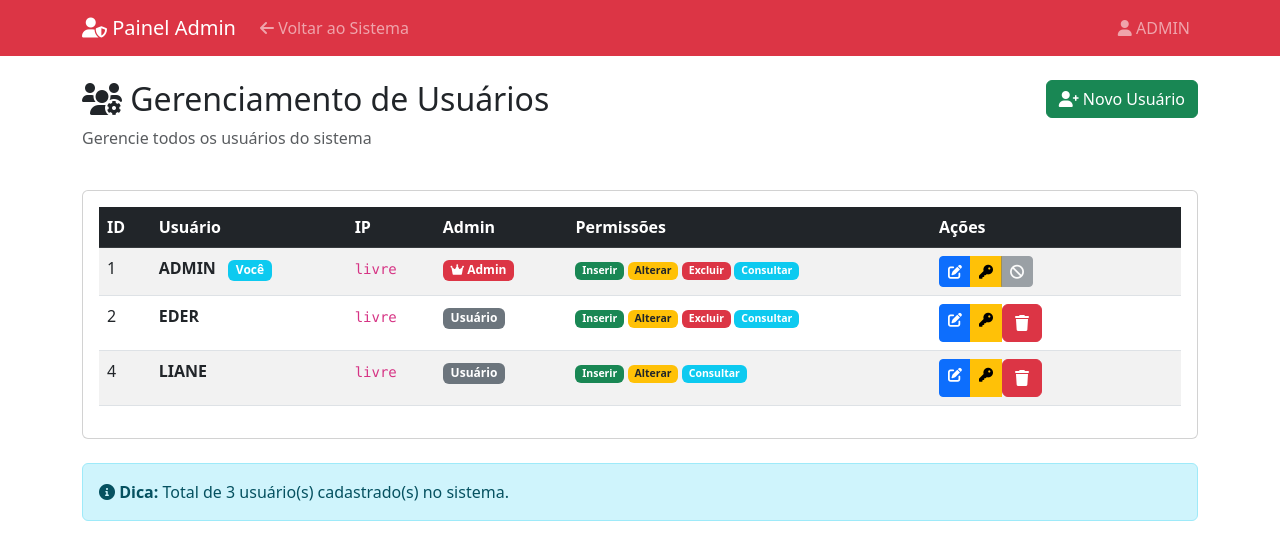
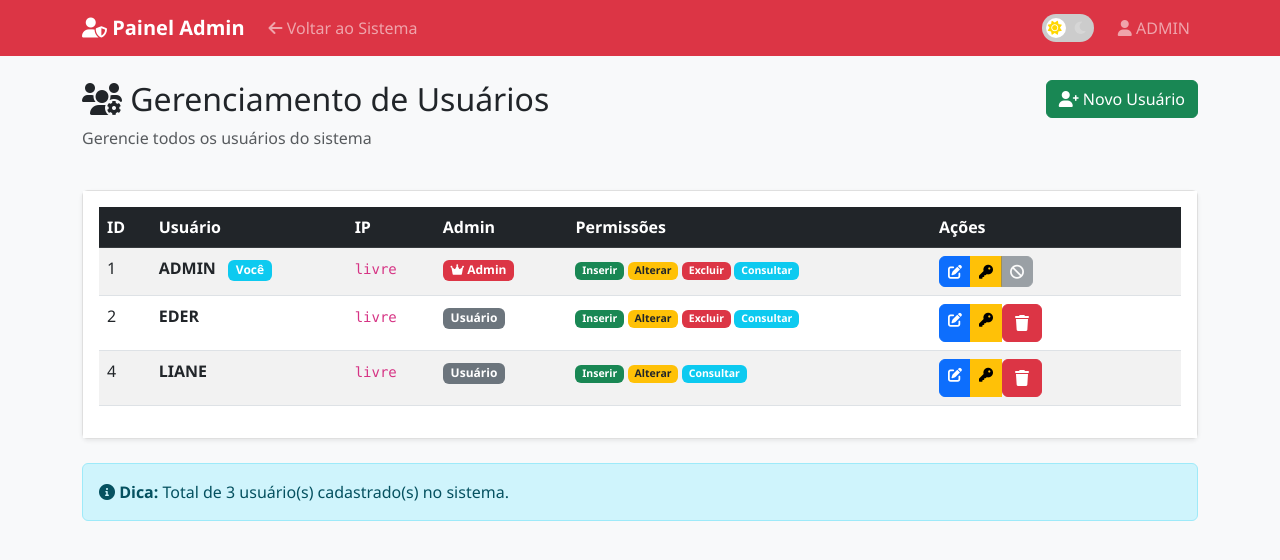
Before and after one commit to WPNTL/PORTARIA-NEW, a Flask app: page /admin in a window 1280 px wide. Shown: the top 560 px of the page. Run offline with Flask 3, Linux system fonts and the light colour scheme; a user stored in the database is signed in; data comes from the database, SQL or seed files in the repository.

Commit message:
Admin with dark mode now!

```diff
--- a/templates/admin_panel.html
+++ b/templates/admin_panel.html
@@ -6,6 +6,7 @@
     <title>Painel Admin - Sistema de Portaria</title>
     <link href="https://cdn.jsdelivr.net/npm/bootstrap@5.3.0/dist/css/bootstrap.min.css" rel="stylesheet">
     <link href="https://cdnjs.cloudflare.com/ajax/libs/font-awesome/6.0.0/css/all.min.css" rel="stylesheet">
+    <link href="{{ url_for('static', filename='css/style.css') }}" rel="stylesheet">
 </head>
 <body>
     <nav class="navbar navbar-expand-lg navbar-dark bg-danger">
@@ -25,6 +26,18 @@
                     </li>
                 </ul>
                 <ul class="navbar-nav">
+                    <!-- Switch de Modo Noturno -->
+                    <li class="nav-item d-flex align-items-center me-3">
+                        <div class="theme-switch-wrapper">
+                            <label class="theme-switch" for="theme-checkbox">
+                                <input type="checkbox" id="theme-checkbox" />
+                                <div class="slider">
+                                    <i class="fas fa-sun icon sun-icon"></i>
+                                    <i class="fas fa-moon icon moon-icon"></i>
+                                </div>
+                            </label>
+                        </div>
+                    </li>
                     <li class="nav-item">
                         <span class="nav-link">
                             <i class="fas fa-user"></i> {{ session.username }}
@@ -160,5 +173,38 @@
     </div>
 
     <script src="https://cdn.jsdelivr.net/npm/bootstrap@5.3.0/dist/js/bootstrap.bundle.min.js"></script>
+
+    <!-- Dark Mode Script -->
+    <script>
+        // Função para alternar tema
+        function toggleTheme() {
+            const currentTheme = document.documentElement.getAttribute('data-theme');
+            const newTheme = currentTheme === 'dark' ? 'light' : 'dark';
+
+            document.documentElement.setAttribute('data-theme', newTheme);
+            localStorage.setItem('theme', newTheme);
+
+            const checkbox = document.getElementById('theme-checkbox');
+            if (checkbox) {
+                checkbox.checked = newTheme === 'dark';
+            }
+        }
+
+        // Carregar tema salvo IMEDIATAMENTE
+        (function() {
+            const savedTheme = localStorage.getItem('theme') || 'light';
+            document.documentElement.setAttribute('data-theme', savedTheme);
+        })();
+
+        // Configurar checkbox quando página carregar
+        document.addEventListener('DOMContentLoaded', function() {
+            const savedTheme = localStorage.getItem('theme') || 'light';
+            const checkbox = document.getElementById('theme-checkbox');
+            if (checkbox) {
+                checkbox.checked = savedTheme === 'dark';
+                checkbox.addEventListener('change', toggleTheme);
+            }
+        });
+    </script>
 </body>
 </html>
```
Also changed, not shown: templates/admin_alterar_senha.html (+47 -3 lines), templates/admin_usuario_form.html (+47 -0 lines), README.md.
